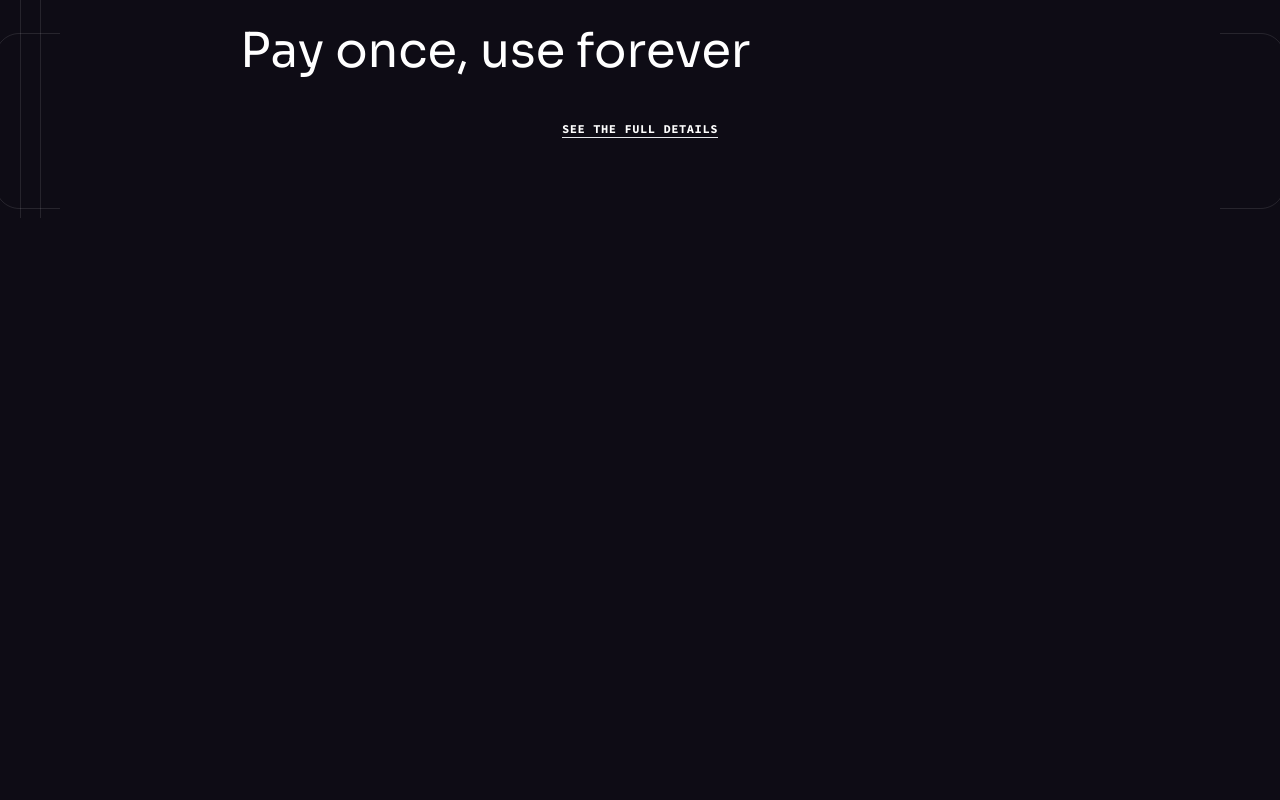
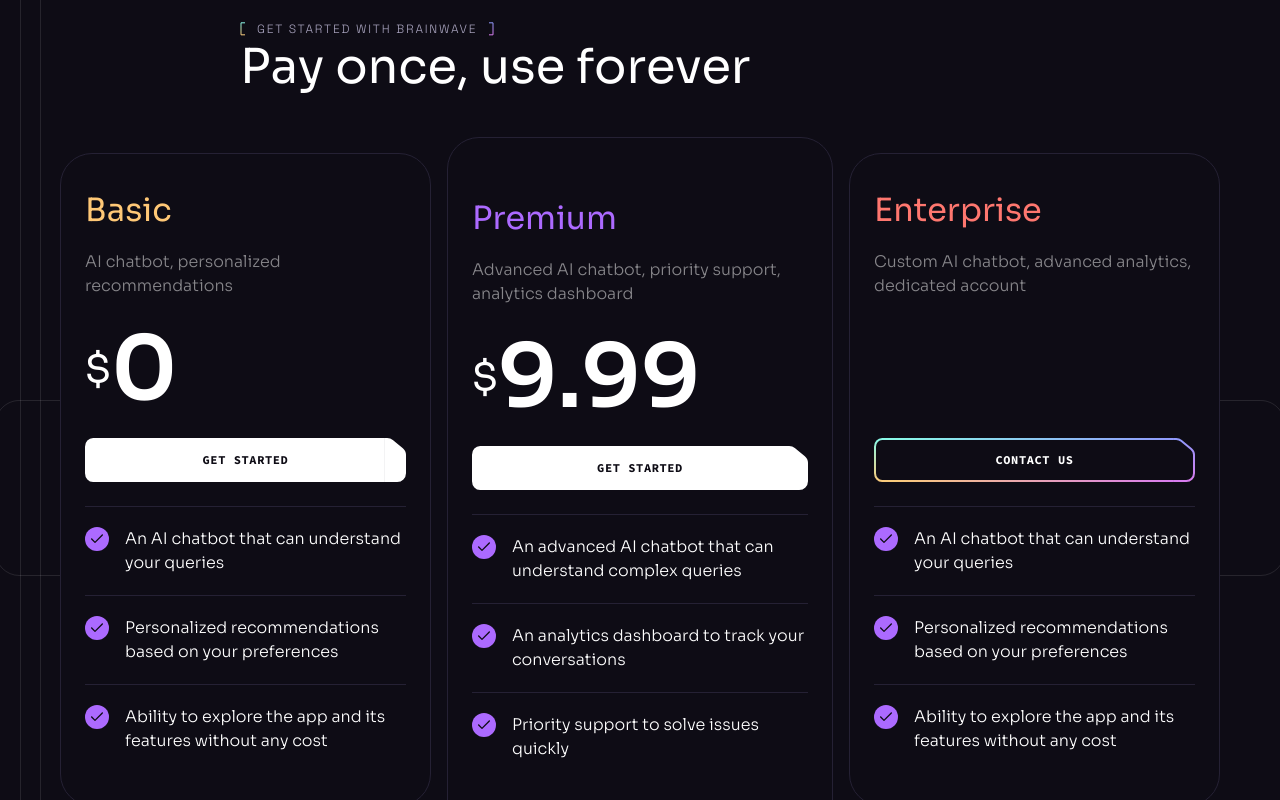
Before and after one commit to sakirmohammad775/brain-flow-client-site, a React (Vite) app: page / in a window 1280 px wide. Shown: the part 6260-7060 px from the top of the page. Before the commit the page ends 6478 px from the top, so only its background shows below. Built offline with nearby package versions, Linux system fonts and the light colour scheme.

Commit message:
add roadmap and pricing

```diff
--- a/src/Pages/Home/Heading.jsx
+++ b/src/Pages/Home/Heading.jsx
@@ -3,7 +3,7 @@
 const Heading = ({className,title,text,tag}) => {
     return (
         <div className={`${className} max-w-[50rem] mx-auto `}>
-            {tag && <Tagline></Tagline>}
+            {tag && <Tagline>{tag}</Tagline>}
             {title && <h2 className="h2 mb-10">{title}</h2>}
             {text && <p className="body-2 mt-4 text-n-4">{text}</p>}
         </div>
--- a/src/Pages/Home/Home.jsx
+++ b/src/Pages/Home/Home.jsx
@@ -4,6 +4,7 @@
 import Benefits from "./Benefits";
 import Collaboration from "./Collaboration";
 import Pricing from "./Pricing";
+import Roadmap from "./Roadmap";
 import Services from "./Services";
 
 
@@ -19,6 +20,7 @@
             <Collaboration></Collaboration>
             <Services></Services>
             <Pricing></Pricing>
+            <Roadmap></Roadmap>
 
             </div>
       </>
--- a/src/Pages/Home/Pricing.jsx
+++ b/src/Pages/Home/Pricing.jsx
@@ -7,6 +7,7 @@
 import { smallSphere, stars } from "../../assets";
 import Section from "../../Component/Section";
 import Heading from "./Heading";
+import PricingList from "./PricingList";
 
 const Pricing = () => {
   return (
@@ -37,7 +38,7 @@
         />
 
         <div className="relative">
-
+         <PricingList/>
           <LeftLine />
           <RightLine />
         </div>
--- /dev/null
+++ b/src/Pages/Home/PricingList.jsx
@@ -0,0 +1,57 @@
+import {pricing} from "../../Constant"
+import Button from "../../Component/Button"
+import { check } from "../../assets";
+const PricingList = () => {
+    return (
+        <>
+        <div className="flex gap-[1rem] max-lg:flex-wrap">
+      {pricing.map((item) => (
+        <div
+          key={item.id}
+          className="w-[19rem] max-lg:w-full h-full px-6 bg-n-8 border border-n-6 rounded-[2rem] lg:w-auto even:py-14 odd:py-8 odd:my-4 [&>h4]:first:text-color-2 [&>h4]:even:text-color-1 [&>h4]:last:text-color-3"
+        >
+          <h4 className="h4 mb-4">{item.title}</h4>
+
+          <p className="body-2 min-h-[4rem] mb-3 text-n-1/50">
+            {item.description}
+          </p>
+
+          <div className="flex items-center h-[5.5rem] mb-6">
+            {item.price && (
+              <>
+                <div className="h3">$</div>
+                <div className="text-[5.5rem] leading-none font-bold">
+                  {item.price}
+                </div>
+              </>
+            )}
+          </div>
+
+          <Button
+            className="w-full mb-6"
+            href={item.price ? "/pricing" : "mailto:contact@jsmastery.pro"}
+            white={!!item.price}
+          >
+            {item.price ? "Get started" : "Contact us"}
+          </Button>
+
+          <ul>
+            {item.features.map((feature, index) => (
+              <li
+                key={index}
+                className="flex items-start py-5 border-t border-n-6"
+              >
+                <img src={check} width={24} height={24} alt="Check" />
+                <p className="body-2 ml-4">{feature}</p>
+              </li>
+            ))}
+          </ul>
+        </div>
+      ))}
+    </div>
+
+        </>
+    );
+};
+
+export default PricingList;
--- /dev/null
+++ b/src/Pages/Home/Roadmap.jsx
@@ -0,0 +1,80 @@
+
+
+import Button from "../../Component/Button";
+import Heading from "./Heading";
+import Section from "../../Component/Section";
+import Tagline from "./Tagline";
+import { roadmap } from "../../Constant";
+import { check2, grid, loading1 } from "../../assets";
+import { Gradient } from "../../Component/design/Roadmap";
+
+const Roadmap = () => (
+  <Section className="overflow-hidden" id="roadmap">
+    <div className="container md:pb-10">
+      <Heading tag="Ready to get started" title="What we’re working on" />
+
+      <div className="relative grid gap-6 md:grid-cols-2 md:gap-4 md:pb-[7rem]">
+        {roadmap.map((item) => {
+          const status = item.status === "done" ? "Done" : "In progress";
+
+          return (
+            <div
+              className={`md:flex even:md:translate-y-[7rem] p-0.25 rounded-[2.5rem] ${
+                item.colorful ? "bg-conic-gradient" : "bg-n-6"
+              }`}
+              key={item.id}
+            >
+              <div className="relative p-8 bg-n-8 rounded-[2.4375rem] overflow-hidden xl:p-15">
+                <div className="absolute top-0 left-0 max-w-full">
+                  <img
+                    className="w-full"
+                    src={grid}
+                    width={550}
+                    height={550}
+                    alt="Grid"
+                  />
+                </div>
+                <div className="relative z-1">
+                  <div className="flex items-center justify-between max-w-[27rem] mb-8 md:mb-20">
+                    <Tagline>{item.date}</Tagline>
+
+                    <div className="flex items-center px-4 py-1 bg-n-1 rounded text-n-8">
+                      <img
+                        className="mr-2.5"
+                        src={item.status === "done" ? check2 : loading1}
+                        width={16}
+                        height={16}
+                        alt={status}
+                      />
+                      <div className="tagline">{status}</div>
+                    </div>
+                  </div>
+
+                  <div className="mb-10 -my-10 -mx-15">
+                    <img
+                      className="w-full"
+                      src={item.imageUrl}
+                      width={628}
+                      height={426}
+                      alt={item.title}
+                    />
+                  </div>
+                  <h4 className="h4 mb-4">{item.title}</h4>
+                  <p className="body-2 text-n-4">{item.text}</p>
+                </div>
+              </div>
+            </div>
+          );
+        })}
+
+        <Gradient />
+      </div>
+
+      <div className="flex justify-center mt-12 md:mt-15 xl:mt-20">
+        <Button href="/roadmap">Our roadmap</Button>
+      </div>
+    </div>
+  </Section>
+);
+
+export default Roadmap;
--- a/src/Pages/Home/Tagline.jsx
+++ b/src/Pages/Home/Tagline.jsx
@@ -1,11 +1,13 @@
+import brackets from "../../assets/svg/Brackets"
 
-
-const Tagline = () => {
+const Tagline = ({ className, children }) => {
     return (
-        <div>
-
-        </div>
-    );
+        <> <div className={`tagline flex items-center ${className || ""}`}>
+            {brackets("left")}
+            <div className="mx-3 text-n-3">{children}</div>
+            {brackets("right")}
+        </div></>
+    )
 };
 
 export default Tagline;
```
